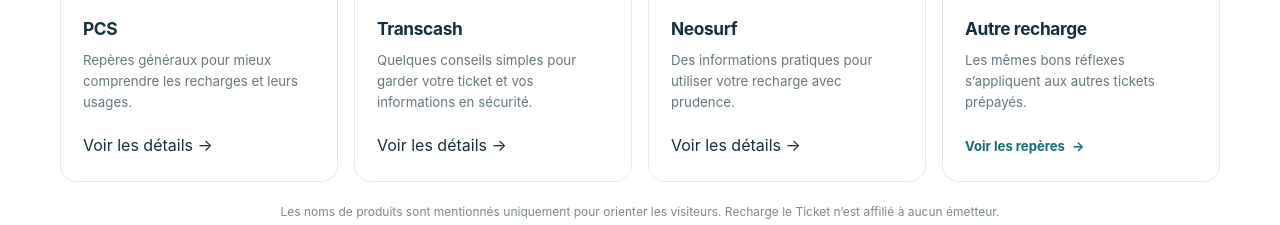
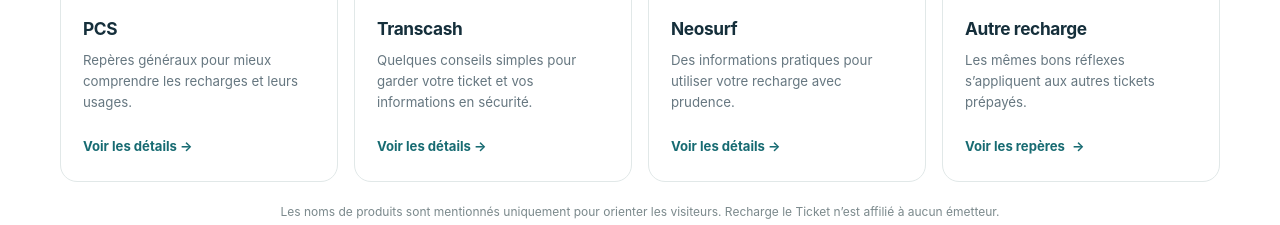
Before and after one commit to amandineprestige-lang/recharge-de-ticket, a React (Vite) app: page / in a window 1280 px wide. Shown: the part 1160-1385 px from the top of the page. Built offline with nearby package versions, Linux system fonts and the light colour scheme.

Commit message:
Style full recharge card links

```diff
--- a/src/styles.css
+++ b/src/styles.css
@@ -80,6 +80,7 @@ h1 { max-width: 620px; margin-bottom: 19px; font-size: clamp(2.6rem,5.3vw,4.7rem
 .recharge-grid { display: grid; grid-template-columns: repeat(4,1fr); gap: 16px; }
 .recharge-card { min-height: 242px; padding: 22px; border: 1px solid var(--line); border-radius: 17px; background: #fff; transition: transform .2s, box-shadow .2s, border-color .2s; }
 .recharge-card:hover { transform: translateY(-4px); border-color: #c7d9d4; box-shadow: var(--shadow); }
+.recharge-card-link { display: block; color: inherit; }
 .recharge-icon { display: grid; place-items: center; width: 46px; height: 46px; margin-bottom: 21px; border-radius: 14px; }
 .recharge-icon.coral { color: #a44d3e; background: #f9e8e2; }
 .recharge-icon.blue { color: #315e8e; background: #e8f0f8; }
@@ -88,8 +89,10 @@ h1 { max-width: 620px; margin-bottom: 19px; font-size: clamp(2.6rem,5.3vw,4.7rem
 .recharge-card h3 { margin-bottom: 8px; font-size: 1.08rem; letter-spacing: -.02em; }
 .recharge-card p { min-height: 67px; margin-bottom: 16px; color: var(--muted); font-size: .83rem; line-height: 1.55; }
 .recharge-card>a { color: var(--teal); font-size: .82rem; font-weight: 750; }
+.recharge-card-action { display: inline-block; color: var(--teal); font-size: .82rem; font-weight: 750; }
 .recharge-card>a span, .text-link span { margin-left: 4px; transition: margin .18s; }
 .recharge-card>a:hover span, .text-link:hover span { margin-left: 8px; }
+.recharge-card-link:hover .recharge-card-action>span { margin-left: 8px; }
 .brand-disclosure { margin: 20px 0 0; text-align: center; color: #7b898c; font-size: .75rem; }
 .safety-section { padding: 88px 0; background: #f2f6f4; }
 .safety-layout { display: grid; grid-template-columns: .9fr 1.1fr; gap: 70px; align-items: center; }
```
